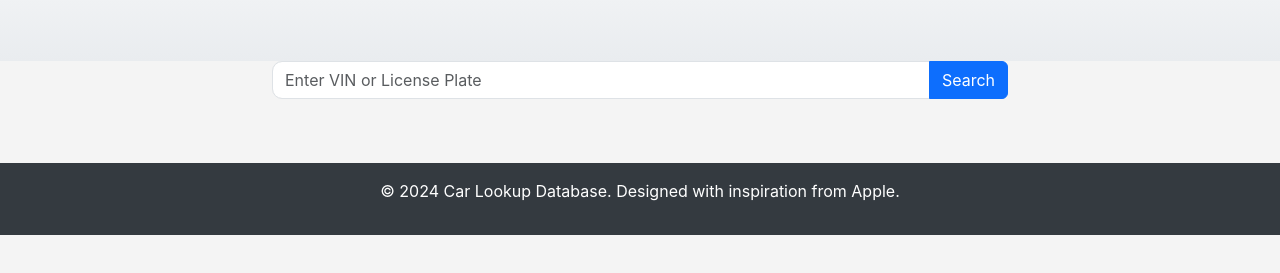
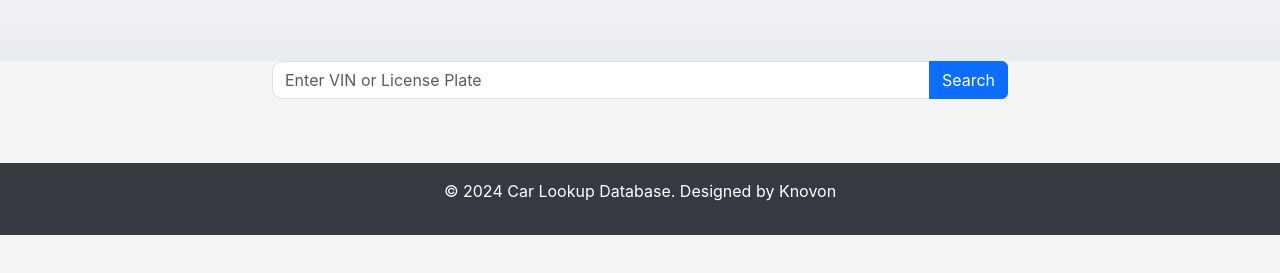
Before and after one commit to tbrown0139/VehicleSearch, a plain HTML site: page index.html in a window 1280 px wide. Shown: the part 139-412 px from the top of the page. Drawn offline with nearby package versions, Linux system fonts and the light colour scheme.

Commit message:
Update index.html

```diff
--- a/index.html
+++ b/index.html
@@ -91,7 +91,7 @@
     </main>
 
     <footer>
-        <p>&copy; 2024 Car Lookup Database. Designed with inspiration from Apple.</p>
+        <p>&copy; 2024 Car Lookup Database. Designed by Knovon</p>
     </footer>
 
     <script>
```
